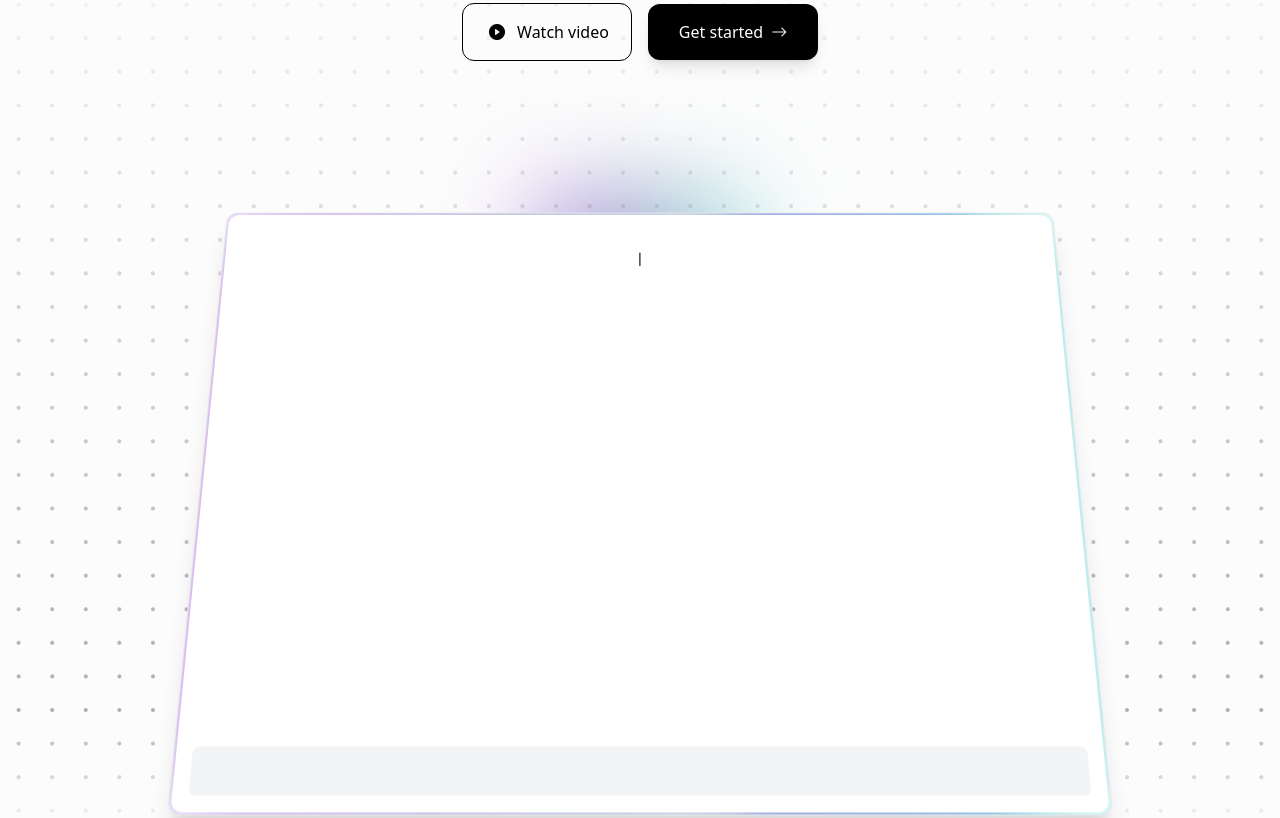
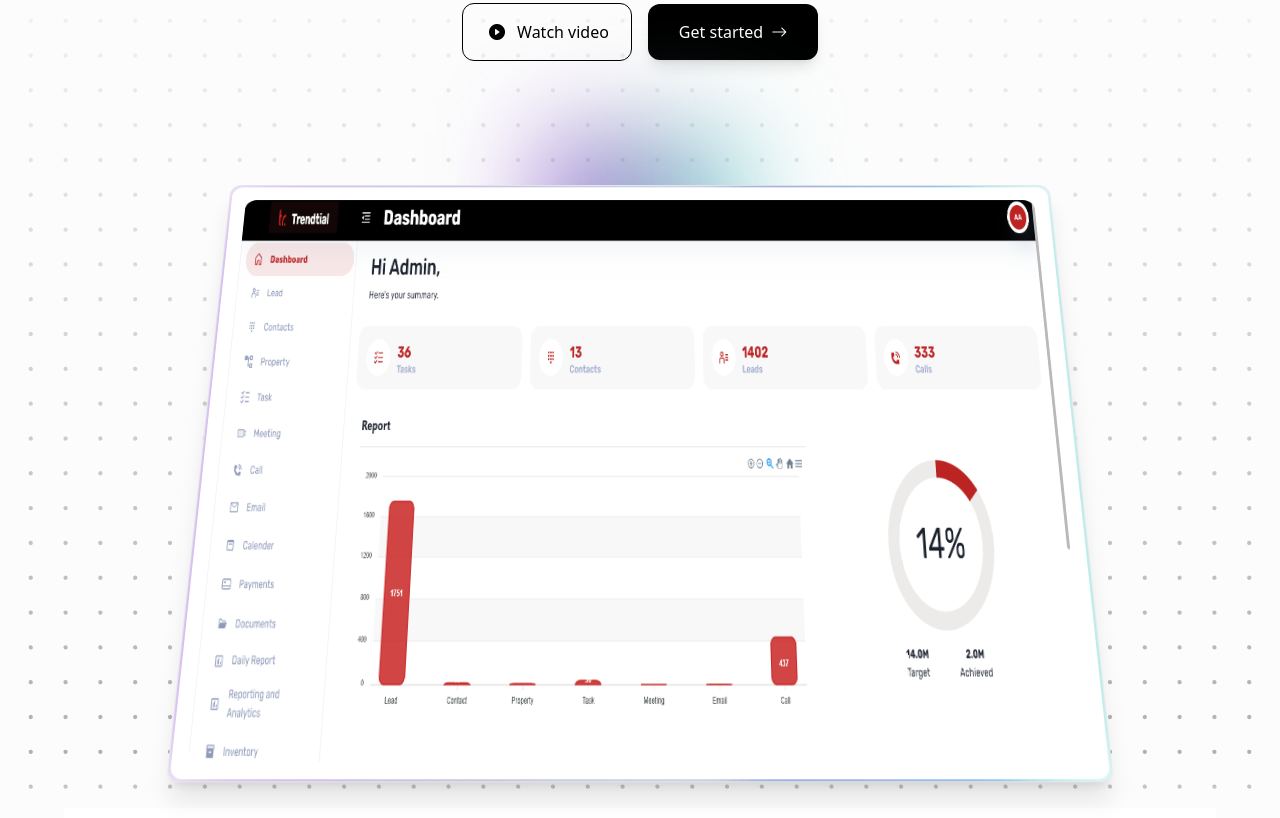
Before and after one commit to Haroon2697/HRM, a website: page index.html in a window 1280 px wide. Shown: the part 514-1332 px from the top of the page. Drawn offline with nearby package versions, Linux system fonts and the light colour scheme; a web font is replaced by a local one.

Commit message:
solution

```diff
--- a/index.html
+++ b/index.html
@@ -291,27 +291,34 @@
 
                 <!-- prompt container -->
                 <div
-                    class="reveal-up  tw-relative tw-mt-8 tw-flex tw-w-full tw-place-content-center tw-place-items-center"
-                    id="dashboard-container"
+                class="reveal-up tw-relative tw-mt-0 tw-flex tw-w-full tw-place-content-center tw-place-items-center"
+                id="dashboard-container"
+            >
+                <div class="purple-bg-grad reveal-up tw-absolute tw-left-1/2 tw--translate-x-1/2 tw-top-0 tw-h-[200px] tw-w-[200px]"></div>
+
+                <div
+                    class="tw-relative tw-max-w-[80%] tw-bg-white dark:tw-bg-black tw-border-[1px] dark:tw-border-[#36393c] lg:tw-w-[1024px]
+                            lg:tw-h-[650px] tw-flex tw-shadow-xl max-lg:tw-h-[450px] max-lg:tw-w-full
+                            tw-overflow-hidden tw-min-w-[320px] md:tw-w-full tw-min-h-[450px] tw-rounded-xl tw-bg-transparent max-md:tw-max-w-full"
+                    id="dashboard"
                 >
-                    <div class="purple-bg-grad  reveal-up tw-absolute tw-left-1/2 tw--translate-x-1/2 tw-top-[5%] tw-h-[200px] tw-w-[200px]"
-                    ></div>
+                    <div class="purple-bg-grad tw-max-w-[80%] reveal-up tw-absolute tw-left-1/2 tw--translate-x-1/2 tw-top-0 lg:tw-max-w-[1000px] tw-h-full tw-w-full"></div>
 
-                    <div
-                        class="tw-relative tw-max-w-[80%] tw-bg-white dark:tw-bg-black tw-border-[1px] dark:tw-border-[#36393c] lg:tw-w-[1024px]
-                                lg:tw-h-[650px]  tw-flex tw-shadow-xl max-lg:tw-h-[450px] max-lg:tw-w-full
-                                tw-overflow-hidden
-                                tw-min-w-[320px] md:tw-w-full tw-min-h-[450px] tw-rounded-xl tw-bg-transparent max-md:tw-max-w-full"
-                        id="dashboard"
+                    <div class="animated-border tw-w-full tw-h-full tw-p-[2px]">
+                        <div class="tw-w-full tw-h-full tw-rounded-xl tw-overflow-hidden tw-flex">
 
 
-                    >
+                                <!-- Replace the form with an image -->
+                                <div class="tw-flex tw-w-full tw-p-4 tw-bg-white dark:tw-bg-black tw-h-full tw-flex-col">
+                                    <div class="tw-flex tw-place-content-center tw-w-full tw-h-full">
+                                        <img src="./assets/images/home/dash1.png" alt="Your Image Description" class="tw-rounded-xl" />
+                                    </div>
+                                </div>
+                        </div>
+                    </div>
+                </div>
+            </div>
 
-                        <div class="purple-bg-grad tw-max-w-[80%] reveal-up tw-absolute tw-left-1/2 tw--translate-x-1/2 tw-top-[0%] lg:tw-max-w-[1000px] tw-h-full tw-w-full"
-                        ></div>
-                        <div class="animated-border tw-w-full tw-h-full tw-p-[2px]">
-                            <div class="tw-w-full tw-h-full tw-rounded-xl tw-overflow-hidden tw-flex">
-                                <!-- sign-up pop-up -->
 
 
 
@@ -331,11 +338,7 @@
 
                                     </div>
 
-                                    <form action="" id="prompt-form" onsubmit="return false;"
-                                        class="tw-place-content-center tw-mt-auto tw-h-[50px] tw-p-1 tw-place-items-center
-                                                tw-justify-around tw-flex tw-gap-1 tw-bottom-2 tw-w-full tw-rounded-md tw-bg-[#f3f4f6] dark:tw-bg-[#171717]">
 
-                                    </form>
                                 </div>
                             </div>
                         </div>
@@ -345,69 +348,7 @@
             </div>
         </section>
 
-        <!-- <section
-            class="tw-relative tw-flex tw-w-full tw-max-w-[100vw] tw-flex-col tw-place-content-center tw-place-items-center tw-overflow-hidden tw-p-8"
-        >
-            <h2 class="reveal-up tw-text-3xl max-md:tw-text-xl">
-                Trusted by brands you love
-            </h2>
 
-            <div class="reveal-up carousel-container">
-                <div
-                    class="carousel lg:w-place-content-center tw-mt-10 tw-flex tw-w-full tw-gap-5 max-md:tw-gap-2"
-                >
-                    add the brands using your app
-                    <div class="carousel-img tw-h-[30px] tw-w-[150px]">
-                        <img
-                            src="./assets/images/brand-logos/google.svg"
-                            alt="Google"
-                            class="tw-h-full tw-w-full tw-object-contain tw-grayscale tw-transition-colors hover:tw-grayscale-0"
-                            srcset=""
-                        />
-                    </div>
-                    <div class="carousel-img tw-h-[30px] tw-w-[150px]">
-                        <img
-                            src="./assets/images/brand-logos/microsoft.svg"
-                            alt="Microsoft"
-                            class="tw-h-full tw-w-full tw-object-contain tw-grayscale tw-transition-colors hover:tw-grayscale-0"
-                            srcset=""
-                        />
-                    </div>
-                    <div class="carousel-img tw-h-[30px] tw-w-[150px]">
-                        <img
-                            src="./assets/images/brand-logos/adobe.svg"
-                            alt="Adobe"
-                            class="tw-h-full tw-w-full tw-object-contain tw-grayscale tw-transition-colors hover:tw-grayscale-0"
-                            srcset=""
-                        />
-                    </div>
-                    <div class="carousel-img tw-h-[30px] tw-w-[150px]">
-                        <img
-                            src="./assets/images/brand-logos/airbnb.svg"
-                            alt="Airbnb"
-                            class="tw-h-full tw-w-full tw-object-contain tw-grayscale tw-transition-colors hover:tw-grayscale-0"
-                            srcset=""
-                        />
-                    </div>
-                    <div class="carousel-img tw-h-[30px] tw-w-[150px]">
-                        <img
-                            src="./assets/images/brand-logos/stripe.svg"
-                            alt="Stripe"
-                            class="tw-h-full tw-w-full tw-object-contain tw-grayscale tw-transition-colors hover:tw-grayscale-0"
-                            srcset=""
-                        />
-                    </div>
-                    <div class="carousel-img tw-h-[30px] tw-w-[150px]">
-                        <img
-                            src="./assets/images/brand-logos/reddit.svg"
-                            alt="Reddit"
-                            class="tw-h-full tw-w-full tw-object-contain tw-grayscale tw-transition-colors hover:tw-grayscale-0"
-                            srcset=""
-                        />
-                    </div>
-                </div>
-            </div>
-        </section> -->
 
 
         <section
@@ -1059,38 +1000,6 @@
 
 
 
-        <!-- <section
-            class="tw-flex tw-w-full tw-flex-col tw-place-content-center tw-place-items-center tw-gap-[10%] tw-p-[5%] tw-px-[10%] max-md:tw-px-2"
-        >
-            <div
-                class="tw-flex tw-w-full tw-max-w-[80%] tw-place-content-center tw-place-items-center tw-justify-between tw-gap-3
-                        tw-rounded-lg tw-bg-[#F6F7FB] dark:tw-bg-[#171717] tw-p-6 max-md:tw-max-w-full max-md:tw-flex-col"
-            >
-                <div class="tw-flex tw-flex-col max-lg:tw-text-center tw-gap-1">
-                    <h2 class="tw-text-2xl tw-text-gray-800 dark:tw-text-gray-200 max-md:tw-text-xl">
-                        Join our newsletter
-                    </h2>
-                    <div class="tw-text-gray-700 dark:tw-text-gray-300">Get product insights and updates.</div>
-                </div>
-
-                <div
-                    class="tw-flex tw-h-[60px] tw-place-items-center tw-gap-2 tw-overflow-hidden tw-p-2"
-                >
-                    <input
-                        type="email"
-                        class="input tw-h-full tw-w-full !tw-border-gray-600 tw-p-2 tw-outline-none"
-                        placeholder="email"
-                    />
-                    <a
-                        class="btn !tw-rounded-full !tw-border-[1px] !tw-text-black !tw-border-solid !tw-border-black  dark:!tw-text-white
-                            dark:!tw-border-gray-300 !tw-bg-transparent tw-transition-colors tw-duration-[0.3s]"
-                        href=""
-                    >
-                        Signup
-                    </a>
-                </div>
-            </div>
-        </section> -->
 
         <footer
             class="tw-mt-auto tw-flex tw-flex-col tw-w-full tw-gap-4 tw-text-sm tw-pt-[5%] tw-pb-10 tw-px-[10%]
--- a/index.js
+++ b/index.js
@@ -103,33 +103,33 @@ function updateToggleModeBtn(){
 
 
 const promptWindow =  new Prompt("#pixa-playground")
-const promptForm = document.querySelector("#prompt-form")
-const promptInput = promptForm.querySelector("input[name='prompt']")
+// const promptForm = document.querySelector("#prompt-form")
+// const promptInput = promptForm.querySelector("input[name='prompt']")
 
 const MAX_PROMPTS = 3
 
-promptForm.addEventListener("submit", (event) => {
-    event.preventDefault()
+// promptForm.addEventListener("submit", (event) => {
+//     event.preventDefault()
 
-    // window.open("https://github.com/PaulleDemon", "_blank")
+//     // window.open("https://github.com/PaulleDemon", "_blank")
 
-    if (promptWindow.promptList.length >= MAX_PROMPTS)
-        return false
+//     if (promptWindow.promptList.length >= MAX_PROMPTS)
+//         return false
 
-    promptWindow.addPrompt(promptInput.value)
-    promptInput.value = ""
+//     // promptWindow.addPrompt(promptInput.value)
+//     // promptInput.value = ""
 
-    if (promptWindow.promptList.length >= MAX_PROMPTS){
-        // prompt signup once the user makes 3 prompts, ideally must be throttled via backend API
-        const signUpPrompt = document.querySelector("#signup-prompt")
-        signUpPrompt.classList.add("tw-scale-100")
-        signUpPrompt.classList.remove("tw-scale-0")
+//     if (promptWindow.promptList.length >= MAX_PROMPTS){
+//         // prompt signup once the user makes 3 prompts, ideally must be throttled via backend API
+//         const signUpPrompt = document.querySelector("#signup-prompt")
+//         signUpPrompt.classList.add("tw-scale-100")
+//         signUpPrompt.classList.remove("tw-scale-0")
 
-        promptForm.querySelectorAll("input").forEach(e => {e.disabled = true})
-    }
+//         promptForm.querySelectorAll("input").forEach(e => {e.disabled = true})
+//     }
 
-    return false
-})
+//     return false
+// })
 
 const dropdowns = document.querySelectorAll('.dropdown')
 dropdowns.forEach(dropdown => new Dropdown(`#${dropdown.id}`, promptWindow.setAIModel))
@@ -206,16 +206,7 @@ function closeVideo(){
  * Animations
  */
 
-const typed = new Typed('#prompts-sample', {
-    strings: ["How to solve a rubik's cube? Step by step guide",
-                "What's Pixa playground?",
-                "How to build an AI SaaS App?",
-                "How to integrate Pixa API?"],
-    typeSpeed: 80,
-    smartBackspace: true,
-    loop: true,
-    backDelay: 2000,
-})
+
 
 gsap.registerPlugin(ScrollTrigger)
 
--- a/scripts/components.js
+++ b/scripts/components.js
@@ -119,10 +119,7 @@ class Prompt{
     answer(){
 
         let msg = {
-            "gpt 4o": "Hello from Gpt 4o, add 3 prompts",
-            "gemini": "Hello from Gemini, add 3 prompts",
-            "llama 3": "Hello from Meta Llama 3, add 3 prompts",
-            "claude": "Hello from Claude, add 3 prompts",
+
         }[this.chatModel]
 
         const text = document.createElement("div")
```
